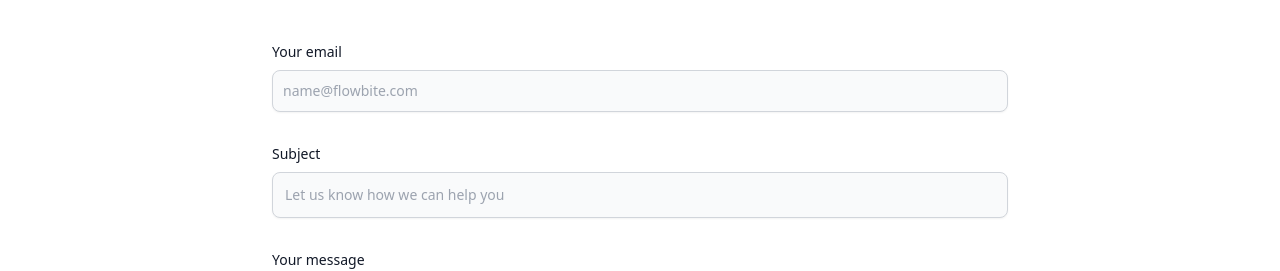
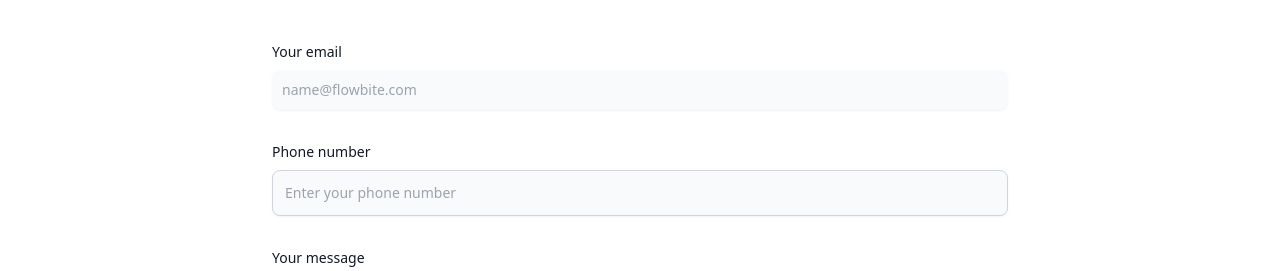
Before and after one commit to Danny2725/USEC-BLog, a React (Vite) app in the folder react-project-blog/: page /contact in a window 1280 px wide. Shown: the part 670-941 px from the top of the page. Built offline with nearby package versions, Linux system fonts and the light colour scheme.

Commit message:
update contactUs do not API

```diff
--- a/react-project-blog/src/Page/SingleBlog.jsx
+++ b/react-project-blog/src/Page/SingleBlog.jsx
@@ -9,10 +9,6 @@ const SingleBlog = () => {
     const {title, image ,category,author,published_date,reading_time,content} = data[0];
   return (
     <div>
-        <div className="py-40 bg-black text-center text-white px-4">
-      <h2 className="text-5xl lg:text-7xl leading-snug font-bold mb-5"> SingleBlog</h2>
-      </div>
-
       {/* Blog details */}
       <div className="max-w-7xl mx-auto my-12 flex flex-col md:flex-row gap-12 pl-8">
         <div className="lg:w-3/4 mx-auto">
@@ -38,4 +34,5 @@ const SingleBlog = () => {
   )
 }
 
+
 export default SingleBlog
--- a/react-project-blog/src/conponents/ContactUs/ContactUs.jsx
+++ b/react-project-blog/src/conponents/ContactUs/ContactUs.jsx
@@ -1,27 +1,99 @@
+import  { useState } from 'react';
 
 const ContactUs = () => {
+  const [email, setEmail] = useState('');
+  const [phone, setPhone] = useState('');
+  const [message, setMessage] = useState('');
+  const [emailError, setEmailError] = useState('');
+  const [phoneError, setPhoneError] = useState('');
+
+  const validateEmail = () => {
+    const emailRegex = /^[^\s@]+@[^\s@]+\.[^\s@]+$/;
+    if (!emailRegex.test(email)) {
+      setEmailError('Please enter a valid email address');
+      return false;
+    }
+    setEmailError('');
+    return true;
+  };
+
+  const validatePhone = () => {
+    // You can customize the phone number validation regex based on your requirements
+    const phoneRegex = /^\d{10}$/;
+    if (!phoneRegex.test(phone)) {
+      setPhoneError('Please enter a valid phone number');
+      return false;
+    }
+    setPhoneError('');
+    return true;
+  };
+
+  const handleSubmit = (e) => {
+    e.preventDefault();
+
+    if (validateEmail() && validatePhone()) {
+      // Perform form submission or other actions here
+      console.log('Form submitted successfully');
+    } else {
+      console.log('Form validation failed');
+    }
+  };
+
   return (
-<section className="bg-white dark:bg-gray-900">
+    <section className="bg-white dark:bg-gray-900">
       <div className="py-8 lg:py-16 px-4 mx-auto max-w-screen-md">
         <h2 className="mb-4 text-4xl tracking-tight font-extrabold text-center text-gray-900 dark:text-white">Contact Us</h2>
         <p className="mb-8 lg:mb-16 font-light text-center text-gray-500 dark:text-gray-400 sm:text-xl">Got a technical issue? Want to send feedback about a beta feature? Need details about our Business plan? Let us know.</p>
-        <form action="#" className="space-y-8">
+        <form onSubmit={handleSubmit} className="space-y-8">
           <div>
             <label htmlFor="email" className="block mb-2 text-sm font-medium text-gray-900 dark:text-gray-300">Your email</label>
-            <input type="email" id="email" className="shadow-sm bg-gray-50 border border-gray-300 text-gray-900 text-sm rounded-lg focus:ring-primary-500 focus:border-primary-500 block w-full p-2.5 dark:bg-gray-700 dark:border-gray-600 dark:placeholder-gray-400 dark:text-white dark:focus:ring-primary-500 dark:focus:border-primary-500 dark:shadow-sm-light" placeholder="name@flowbite.com" required />
+            <input
+              type="email"
+              id="email"
+              value={email}
+              onChange={(e) => setEmail(e.target.value)}
+              onBlur={validateEmail}
+              className={`shadow-sm ${emailError ? 'border-red-500' : 'border-gray-300'} bg-gray-50 text-gray-900 text-sm rounded-lg focus:ring-primary-500 focus:border-primary-500 block w-full p-2.5 dark:bg-gray-700 dark:border-gray-600 dark:placeholder-gray-400 dark:text-white dark:focus:ring-primary-500 dark:focus:border-primary-500 dark:shadow-sm-light`}
+              placeholder="name@flowbite.com"
+              required
+            />
+            {emailError && <p className="text-red-500 text-sm">{emailError}</p>}
           </div>
           <div>
-            <label htmlFor="subject" className="block mb-2 text-sm font-medium text-gray-900 dark:text-gray-300">Subject</label>
-            <input type="text" id="subject" className="block p-3 w-full text-sm text-gray-900 bg-gray-50 rounded-lg border border-gray-300 shadow-sm focus:ring-primary-500 focus:border-primary-500 dark:bg-gray-700 dark:border-gray-600 dark:placeholder-gray-400 dark:text-white dark:focus:ring-primary-500 dark:focus:border-primary-500 dark:shadow-sm-light" placeholder="Let us know how we can help you" required />
+            <label htmlFor="subject" className="block mb-2 text-sm font-medium text-gray-900 dark:text-gray-300">Phone number</label>
+            <input
+              type="text"
+              id="subject"
+              value={phone}
+              onChange={(e) => setPhone(e.target.value)}
+              onBlur={validatePhone}
+              className={`block p-3 w-full text-sm ${phoneError ? 'border-red-500' : 'border-gray-300'} text-gray-900 bg-gray-50 rounded-lg border shadow-sm focus:ring-primary-500 focus:border-primary-500 dark:bg-gray-700 dark:border-gray-600 dark:placeholder-gray-400 dark:text-white dark:focus:ring-primary-500 dark:focus:border-primary-500 dark:shadow-sm-light`}
+              placeholder="Enter your phone number"
+              required
+            />
+            {phoneError && <p className="text-red-500 text-sm">{phoneError}</p>}
           </div>
           <div className="sm:col-span-2">
             <label htmlFor="message" className="block mb-2 text-sm font-medium text-gray-900 dark:text-gray-400">Your message</label>
-            <textarea id="message" rows="6" className="block p-2.5 w-full text-sm text-gray-900 bg-gray-50 rounded-lg shadow-sm border border-gray-300 focus:ring-primary-500 focus:border-primary-500 dark:bg-gray-700 dark:border-gray-600 dark:placeholder-gray-400 dark:text-white dark:focus:ring-primary-500 dark:focus:border-primary-500" placeholder="Leave a comment..."></textarea>
+            <textarea
+              id="message"
+              rows="6"
+              value={message}
+              onChange={(e) => setMessage(e.target.value)}
+              className="block p-2.5 w-full text-sm text-gray-900 bg-gray-50 rounded-lg shadow-sm border border-gray-300 focus:ring-primary-500 focus:border-primary-500 dark:bg-gray-700 dark:border-gray-600 dark:placeholder-gray-400 dark:text-white dark:focus:ring-primary-500 dark:focus:border-primary-500"
+              placeholder="Leave a comment..."
+            ></textarea>
           </div>
-          <button type="submit" className="py-3 px-5 text-sm font-medium text-center text-white rounded-lg bg-green-500 sm:w-fit hover:bg-green-600 focus:ring-4 focus:outline-none focus:ring-primary-300 dark:bg-green-600 dark:hover:bg-green-700 dark:focus:ring-primary-800">Send message</button>
+          <button
+            type="submit"
+            className="py-3 px-5 text-sm font-medium text-center text-white rounded-lg bg-green-500 sm:w-fit hover:bg-green-600 focus:ring-4 focus:outline-none focus:ring-primary-300 dark:bg-green-600 dark:hover:bg-green-700 dark:focus:ring-primary-800"
+          >
+            Send message
+          </button>
         </form>
       </div>
     </section>
-  )
-}
-export default ContactUs
+  );
+};
+
+export default ContactUs;
--- a/react-project-blog/src/conponents/Header/Banner.jsx
+++ b/react-project-blog/src/conponents/Header/Banner.jsx
@@ -2,6 +2,7 @@
 import React, { useState, useEffect } from "react";
 import { Link } from "react-router-dom";
 import { FaArrowRight } from "react-icons/fa6";
+
 
 export const Banner = () => {
   const [currentImage, setCurrentImage] = useState(0);
```
